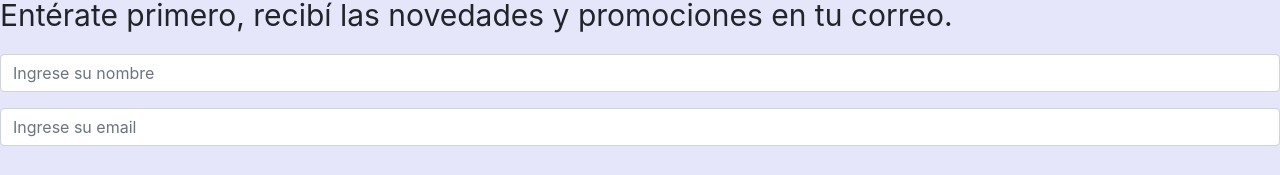
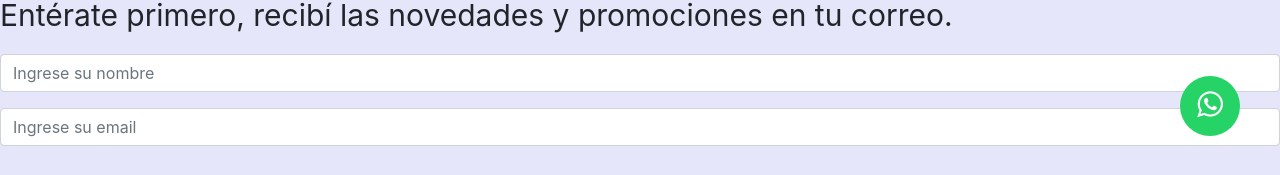
Before and after one commit to giulianaarce/laveloz, a React (Create React App) app: page /home in a window 1280 px wide. Shown: the part 624-799 px from the top of the page. Built offline with nearby package versions, Linux system fonts and the light colour scheme; no server answers.

Commit message:
whatsapp

```diff
--- a/public/index.html
+++ b/public/index.html
@@ -26,6 +26,7 @@
     -->
     <title>La Veloz, Carpinteria</title>
     <link rel="stylesheet" href="https://cdn.jsdelivr.net/npm/bootstrap@4.5.3/dist/css/bootstrap.min.css" integrity="sha384-TX8t27EcRE3e/ihU7zmQxVncDAy5uIKz4rEkgIXeMed4M0jlfIDPvg6uqKI2xXr2" crossorigin="anonymous">
+    <link rel="stylesheet" href="https://stackpath.bootstrapcdn.com/font-awesome/4.7.0/css/font-awesome.min.css">
   </head>
   <body class=contenedor>
     <noscript>You need to enable JavaScript to run this app.</noscript>
--- a/src/App.css
+++ b/src/App.css
@@ -115,3 +115,20 @@ button{
 .title-nosotros, .categorias{
   padding-top: 50px;
 }
+.whatsapp {
+  position:fixed;
+  width:60px;
+  height:60px;
+  bottom:40px;
+  right:40px;
+  background-color:#25d366;
+  color:#FFF;
+  border-radius:50px;
+  text-align:center;
+  font-size:30px;
+  z-index:100;
+}
+
+.whatsapp-icon {
+  margin-top:13px;
+}
--- a/src/App.js
+++ b/src/App.js
@@ -11,7 +11,9 @@ import Productos from './Components/Productos';
 import Nosotros from './Components/Nosotros';
 import NavBar from './Components/NavBar';
 import Footer from './Components/Footer';
-import ProductoDetalle from './Components/ProductoDetalle'
+import ProductoDetalle from './Components/ProductoDetalle';
+import Whatsapp from './Components/Whatsapp';
+
 export default class App extends React.Component {
   constructor() {
     super()
@@ -145,6 +147,7 @@ export default class App extends React.Component {
             <Route path="*"><Redirect to="/home"></Redirect></Route>
           </Switch>
         </Router>
+        <Whatsapp/>
         <Footer/>
       </>
     )
--- /dev/null
+++ b/src/Components/Whatsapp.js
@@ -0,0 +1,13 @@
+import React from 'react'
+
+export default class ProductoFav extends React.Component {
+    render() {
+        return (
+            <div className="whatsapp1" >
+                <a href="https://wa.me/543512110060?text=Me%20gustaría%20saber%20el%20precio%20de%20un%20mueble" className="whatsapp" target="_blank">
+                    <i className="fa fa-whatsapp whatsapp-icon"></i>
+                </a>
+            </div>
+        )
+    }
+}
```
